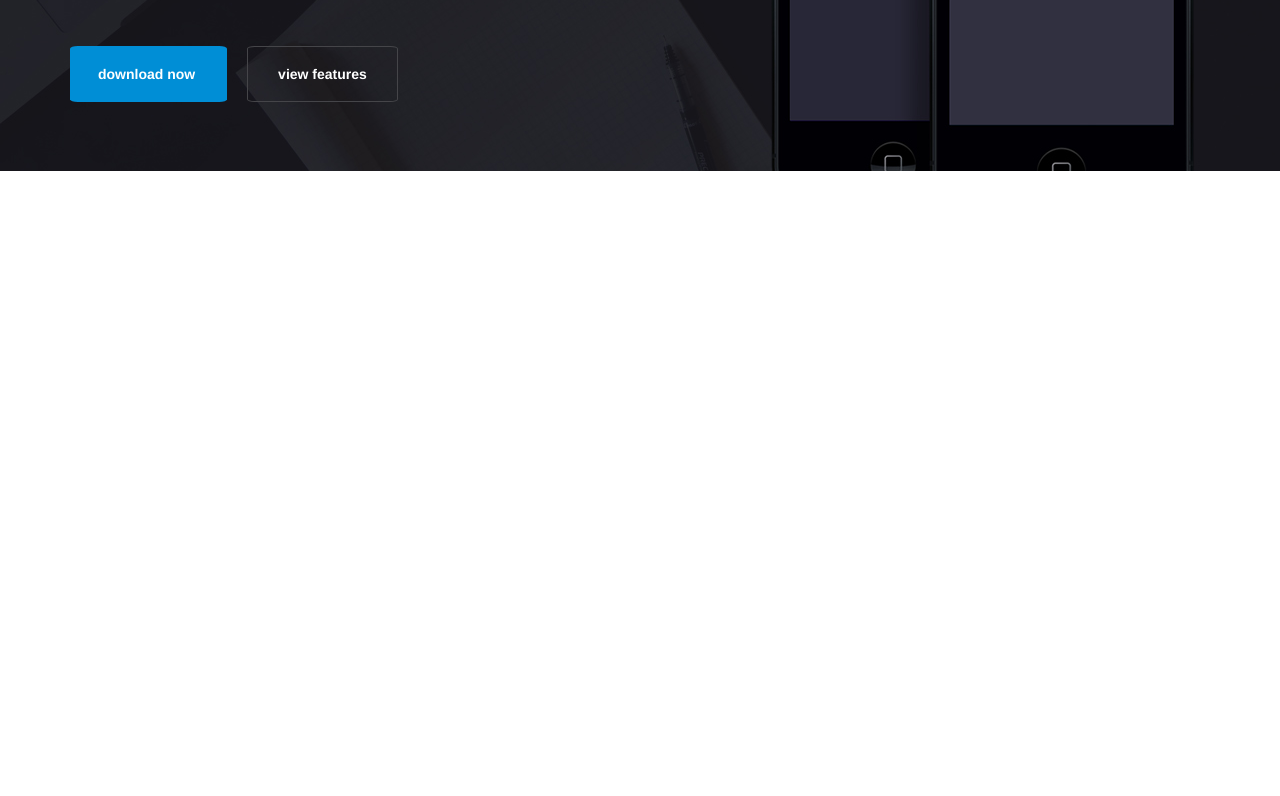
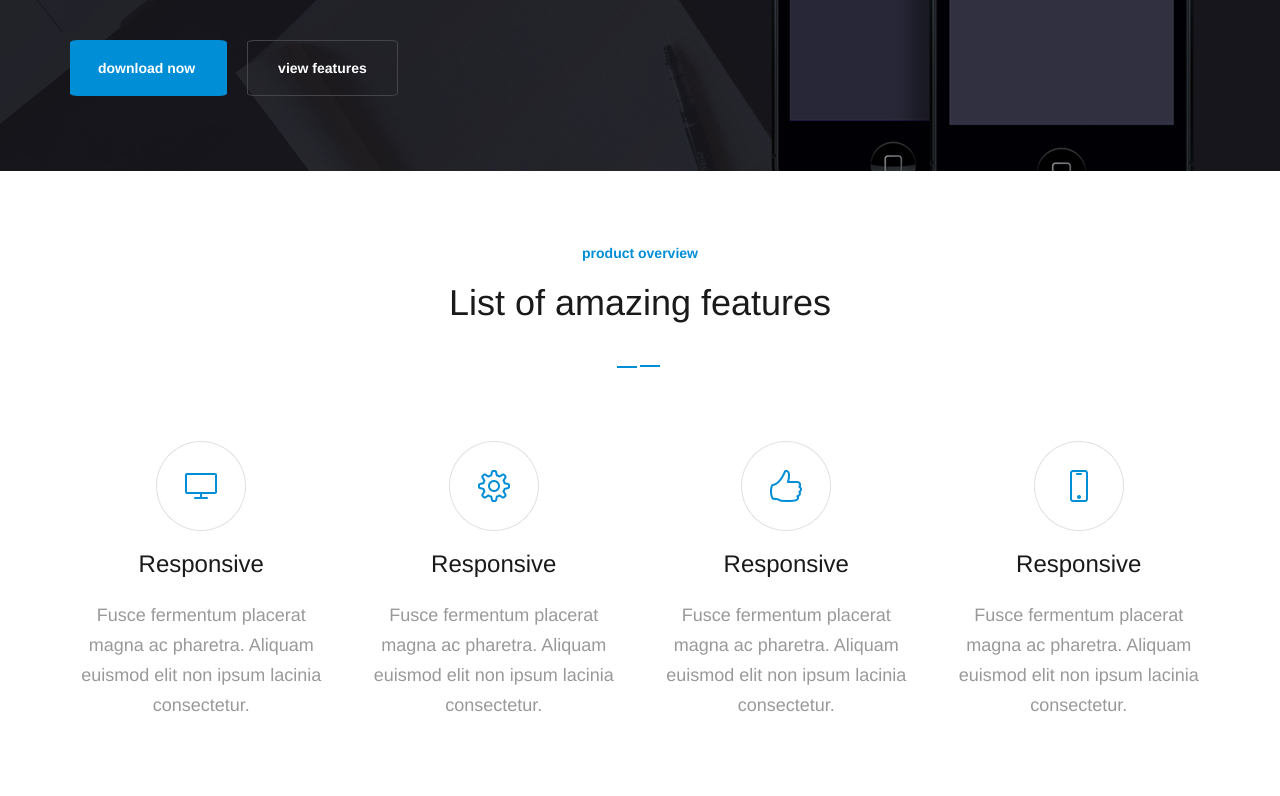
Before and after one commit to rikllitikli/lucid_onepag, a plain HTML site: page index.html in a window 1280 px wide. Shown: the part 469-1265 px from the top of the page. Before the commit the page ends 800 px from the top, so only its background shows below. Drawn offline with nearby package versions, Linux system fonts and the light colour scheme; a script that the page names is missing.

Commit message:
add description

```diff
--- a/css/style.scss
+++ b/css/style.scss
@@ -1,6 +1,12 @@
 *{
   padding: 0;
   mmargin: 0;
+}
+
+@mixin h4{
+  font-size: 14px;
+  color: #008ed6;
+  font-weight: bold;
 }
 
 @mixin max-screen($res) {
@@ -122,16 +128,18 @@ header{
   height: 640px;
   padding-top: 162px;
   margin-bottom: 65px;
+  @include max-screen(992px){
+    height: 850px;
+  }
   h4{
-    font-size: 14px;
-    color: #008ed6;
+    @include h4;
     margin-bottom: 33px;
-    font-weight: bold;
   }
   h1{
     color: white;
     font-size: 48px;
     margin-bottom: 36px;
+    line-height: 50px;
   }
   p {
     font-size: 18px;
@@ -150,6 +158,10 @@ header{
     text-decoration: none;
     text-align: center;
     font-weight: bold;
+    @include max-screen(992px){
+      display: block;
+      margin-bottom: 10px;
+    }
   }
 }
 
@@ -158,3 +170,59 @@ header{
   border: solid 1px #454549;
   padding: 19px 30px;
 }
+
+.description{
+  h4{
+    @include h4;
+    margin-bottom: 22px;
+  }
+  h2{
+    font-size: 36px;
+    color: #1a1a1a;
+    margin-bottom: 73px;
+  }
+  h3 {
+    color: #1a1a1a;
+    font-size: 24px;
+    margin-bottom: 23px;
+  }
+  p{
+    margin-bottom: 76px;
+    color: #999999;
+    font-size: 18px;
+    line-height: 30px;
+  }
+}
+
+
+.description h2:after, .description h2:before{
+  content: "";
+  display: block;
+  max-width: 20px;
+  width: 100%;
+  height: 2px;
+  background-color: #008ed6;
+  position: relative;
+  left: 48%;
+  margin-top: 43px;
+  @include max-screen(767px){
+    left: 46%;
+  }
+  @include max-screen(382px){
+    left: 44%;
+  }
+}
+
+.description h2:before{
+  position: relative;
+  top: 86px;
+  left: 50%;
+  @include max-screen(767px){
+    top: 84px;
+    left: 51%;
+  }
+  @include max-screen(382px){
+    top: 123px;
+
+  }
+}
--- a/index.html
+++ b/index.html
@@ -54,6 +54,34 @@
             </div>
     </div>
 </section>
+<section class="description">
+    <div class="container">
+        <div class="row">
+    <h4 class="text-center col-sm-12"> product overview </h4>
+    <h2 class="text-center "> List of amazing features </h2>
+            <div class="col-md-3 col-sm-6 col-xs12 text-center">
+                <img src="img/Monitor.jpg" alt=""/>
+                <h3>Responsive</h3>
+                <p>Fusce fermentum placerat magna ac pharetra. Aliquam euismod elit non ipsum lacinia consectetur.</p>
+            </div>
+            <div class="col-md-3 col-sm-6 col-xs12 text-center">
+                <img src="img/Settings.jpg" alt=""/>
+                <h3>Responsive</h3>
+                <p>Fusce fermentum placerat magna ac pharetra. Aliquam euismod elit non ipsum lacinia consectetur.</p>
+            </div>
+            <div class="col-md-3 col-sm-6 col-xs12 text-center">
+                <img src="img/Like.jpg" alt=""/>
+                <h3>Responsive</h3>
+                <p>Fusce fermentum placerat magna ac pharetra. Aliquam euismod elit non ipsum lacinia consectetur.</p>
+            </div>
+            <div class="col-md-3 col-sm-6 col-xs12 text-center">
+                <img src="img/Phone.jpg" alt=""/>
+                <h3>Responsive</h3>
+                <p>Fusce fermentum placerat magna ac pharetra. Aliquam euismod elit non ipsum lacinia consectetur.</p>
+            </div>
+        </div>
+    </div>
+</section>
 
 
 
```
Also changed, not shown: css/style.css, img/Like.jpg (added), img/Monitor.jpg (added), img/Phone.jpg (added), img/Settings.jpg (added).
